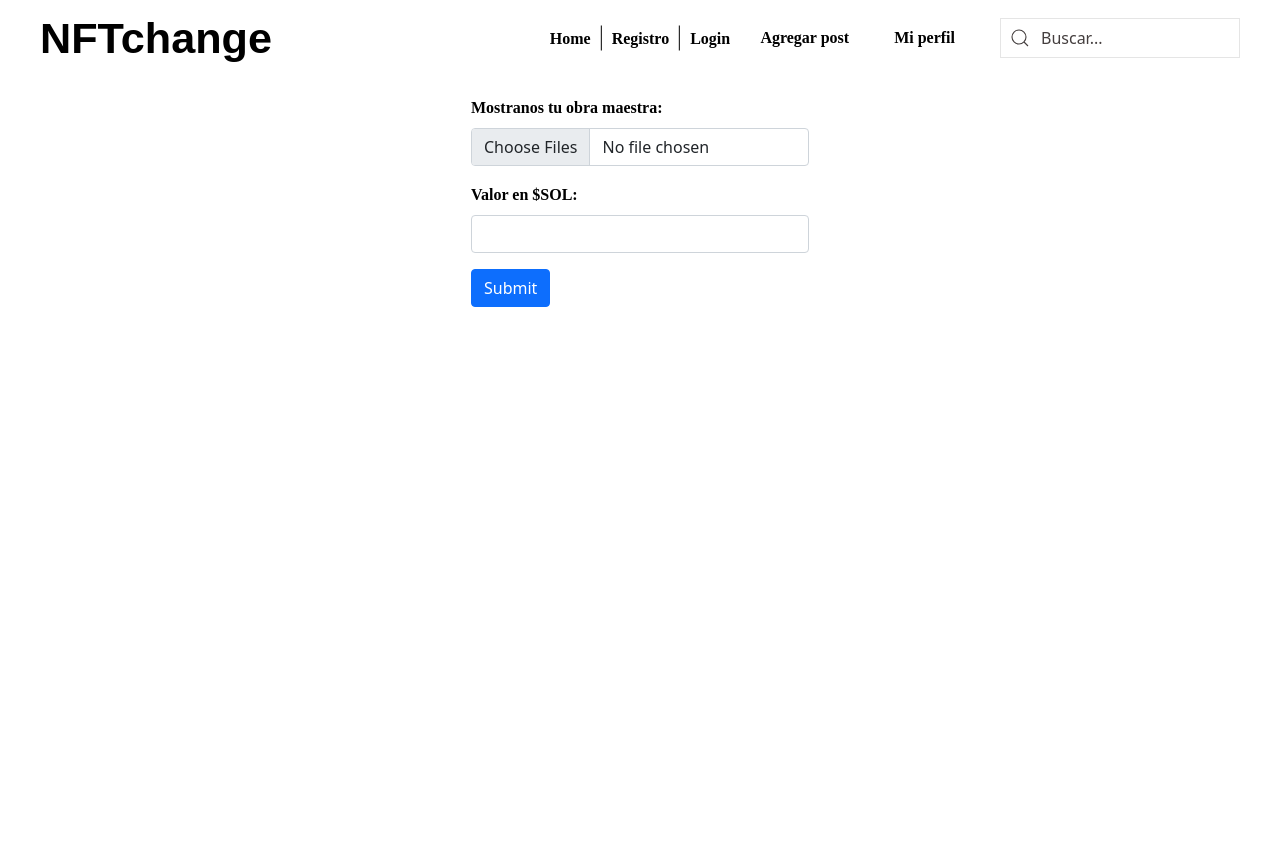
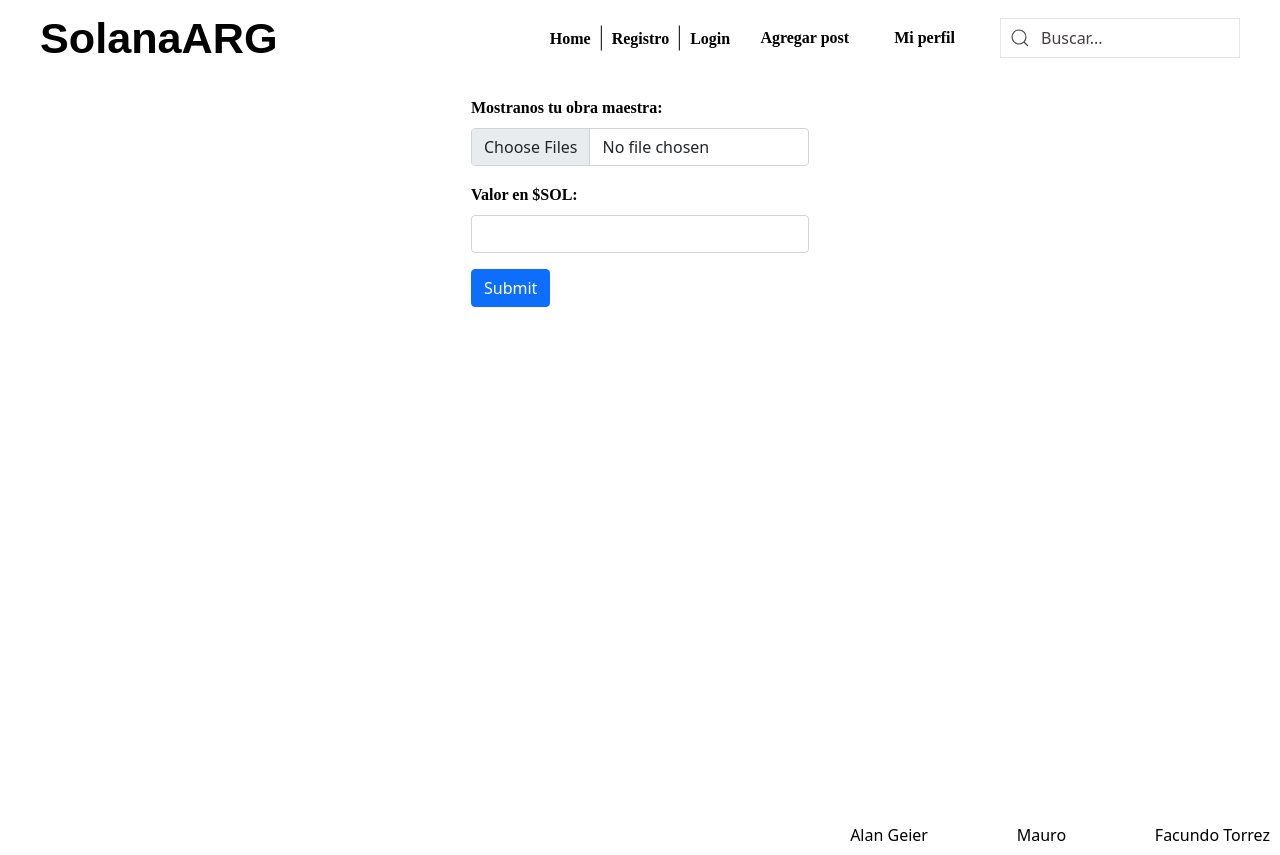
Before and after one commit to Mauroudesa/ProyectoProgramacion2, a Node server app: page /posteo/agregarPost in a window 1280 px wide. Run offline with Node 20, Linux system fonts and the light colour scheme; some libraries are stand-ins or nearby versions; some web fonts are replaced.

Commit message:
Footer arreglado

```diff
--- a/public/css/footer.css
+++ b/public/css/footer.css
@@ -1,6 +1,6 @@
 footer{
     height: 40px;
-    color: white;
+    color: rgb(0, 0, 0);
     padding: 0 10px;
     position: absolute;
     bottom: 0;
--- a/views/detalleUsuario.ejs
+++ b/views/detalleUsuario.ejs
@@ -34,6 +34,7 @@
                </section>
                <section class="muro uk-flex uk-flex-middle uk-flex-center">
                     <div class="uk-grid uk-child-width-1-3 uk-width-1-1 uk-margin-remove" uk-grid>
+
                         <% posts.forEach(post => { %>
                         <div class="uk-card uk-card-hover uk-card-body uk-flex uk-flex-column uk-flex-middle uk-flex-center ">
                             <a href="/posteo/<%= post.id %>" class="link-detalle">
--- a/views/partials/footer.ejs
+++ b/views/partials/footer.ejs
@@ -1,8 +1,8 @@
 <footer class="uk-background-primary uk-flex uk-flex-between uk-flex-middle">
     <ul class="uk-width-1-6 uk-flex uk-flex-middle uk-flex-around uk-height-1-1 uk-margin-remove uk-padding-remove">
-        <li><a href="" uk-icon="instagram"></a></li>
-        <li><a href="" uk-icon="facebook"></a></li>
-        <li><a href="" uk-icon="twitter"></a></li>
+        <li><a href="https://www.instagram.com/" uk-icon="instagram"></a></li>
+        <li><a href="https://es-la.facebook.com/" uk-icon="facebook"></a></li>
+        <li><a href="https://twitter.com/" uk-icon="twitter"></a></li>
     </ul>
     <ul class="uk-width-1-3 uk-flex uk-flex-middle uk-flex-between uk-height-1-1 uk-margin-remove uk-padding-remove">
         <li>Alan Geier</li>
--- a/views/partials/headerDeslogueado.ejs
+++ b/views/partials/headerDeslogueado.ejs
@@ -18,7 +18,7 @@
                     <a href="/posteo/agregarPost">Agregar post</a>
                     <form action="" class="uk-search uk-search-default">
                         <span uk-search-icon></span>
-                        <input type="search" class="uk-search-input" placeholder="Buscar...">
+                        <input  type="search" class="uk-search-input" placeholder="Buscar...">
                     </form>
                 </div>
             </nav>
--- a/views/partials/headerLogueado.ejs
+++ b/views/partials/headerLogueado.ejs
@@ -3,7 +3,7 @@
         <div class="">
             <nav class="" uk-navbar>
                 <div class="uk-navbar-left">
-                    <h2 class="logo"><a href="/">NFTchange</a></h2>
+                    <h2 class="logo"><a href="/">SolanaARG</a></h2>
                 </div>
                 <div class="uk-navbar-center">
                     <ul class="uk-flex uk-flex-between uk-flex-middle">
```
